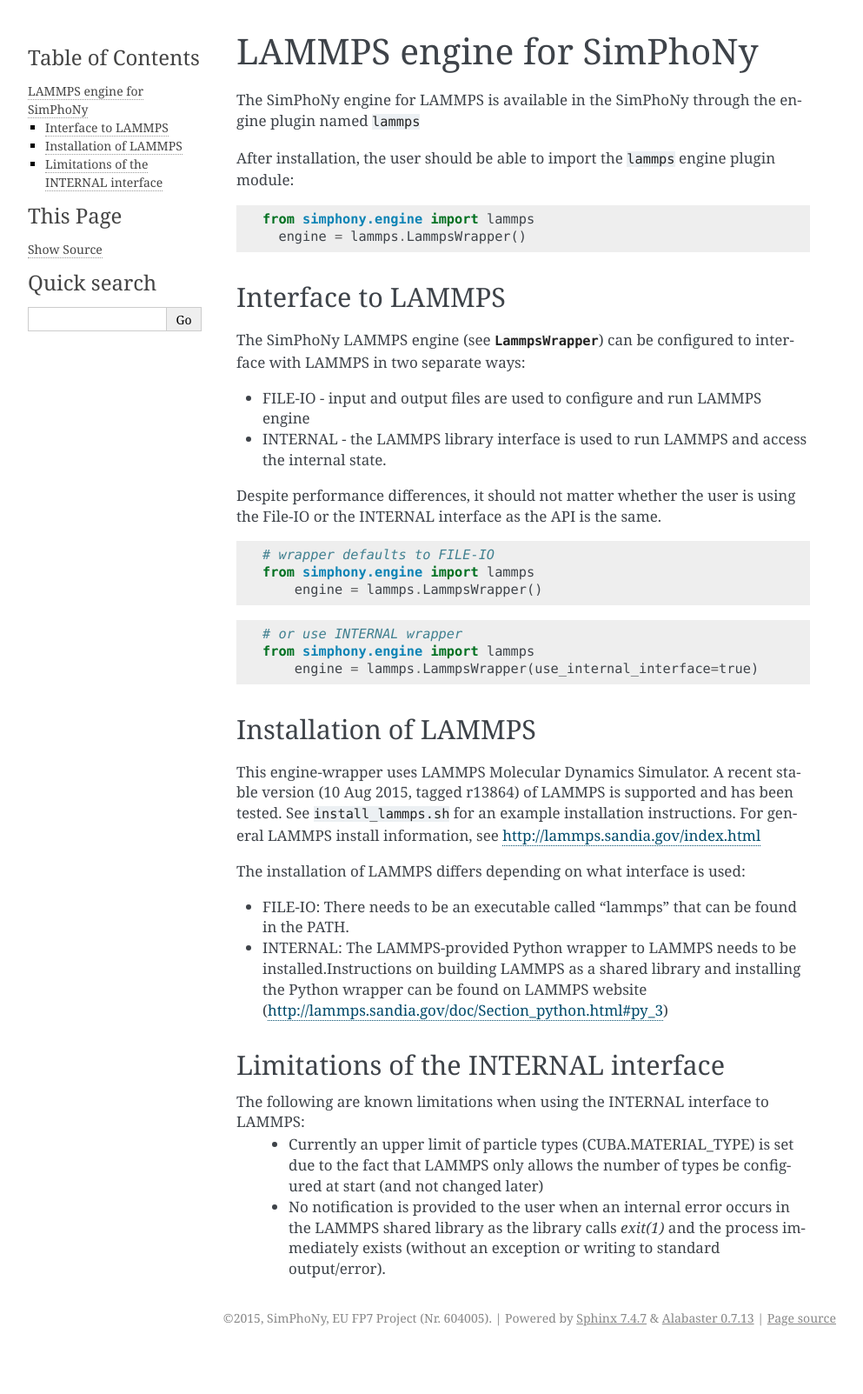
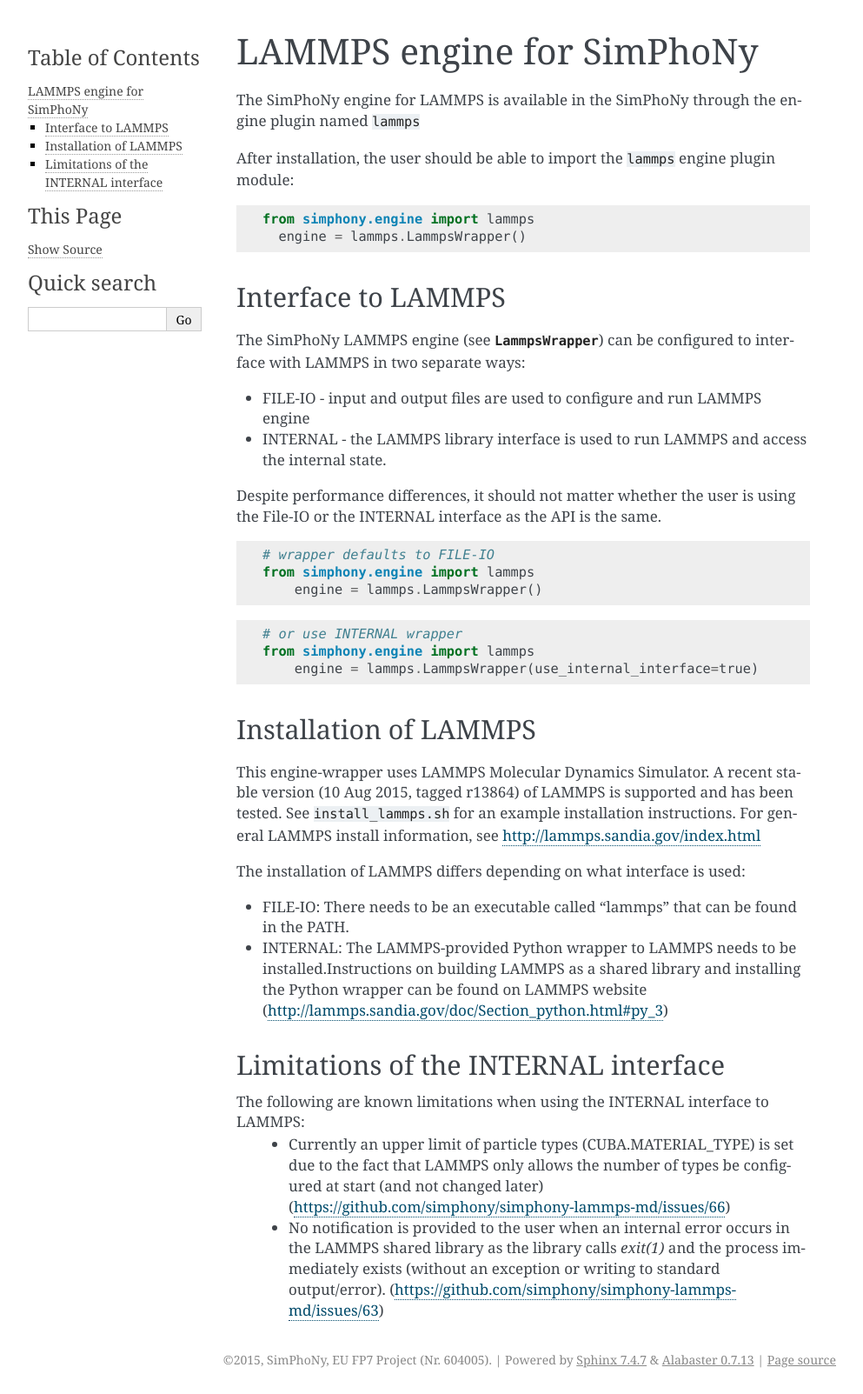
Before and after one commit to simphony/simphony-lammps, a Sphinx documentation site: the page built from doc/source/interface.rst, in a window 1280 px wide. Shown: the whole page at 87% size, without its empty margins (148-1141 px from the left). Built offline with Sphinx 7.4.7, drawn with Linux system fonts in a browser that asks for light colours; before the commit the page ends 1555 px from its top, so only the background shows below that; some of the changed lines change nothing that is shown.

Commit message:
Add links to known issues on github

```diff
--- a/doc/source/interface.rst
+++ b/doc/source/interface.rst
@@ -58,8 +58,8 @@
 The following are known limitations when using the INTERNAL interface to LAMMPS:
  - Currently an upper limit of particle types (CUBA.MATERIAL_TYPE) is set due to
    the fact that LAMMPS only allows the number of types be configured at start
-   (and not changed later)
+   (and not changed later) (https://github.com/simphony/simphony-lammps-md/issues/66)
  - No notification is provided to the user when an internal error occurs in the
    LAMMPS shared library as the library calls `exit(1)` and the process
    immediately exists (without an exception or writing to standard
-   output/error).
+   output/error).  (https://github.com/simphony/simphony-lammps-md/issues/63)
```
